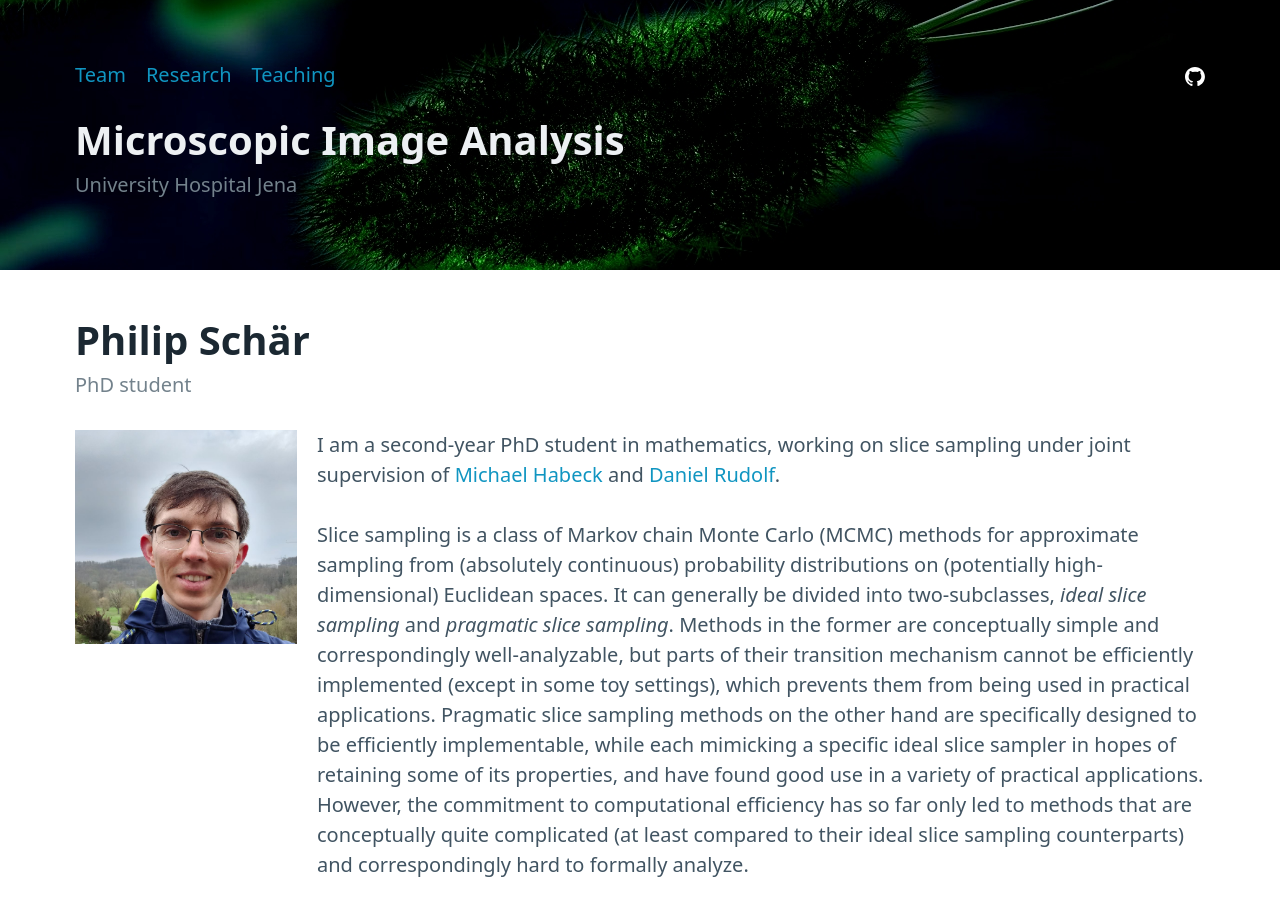
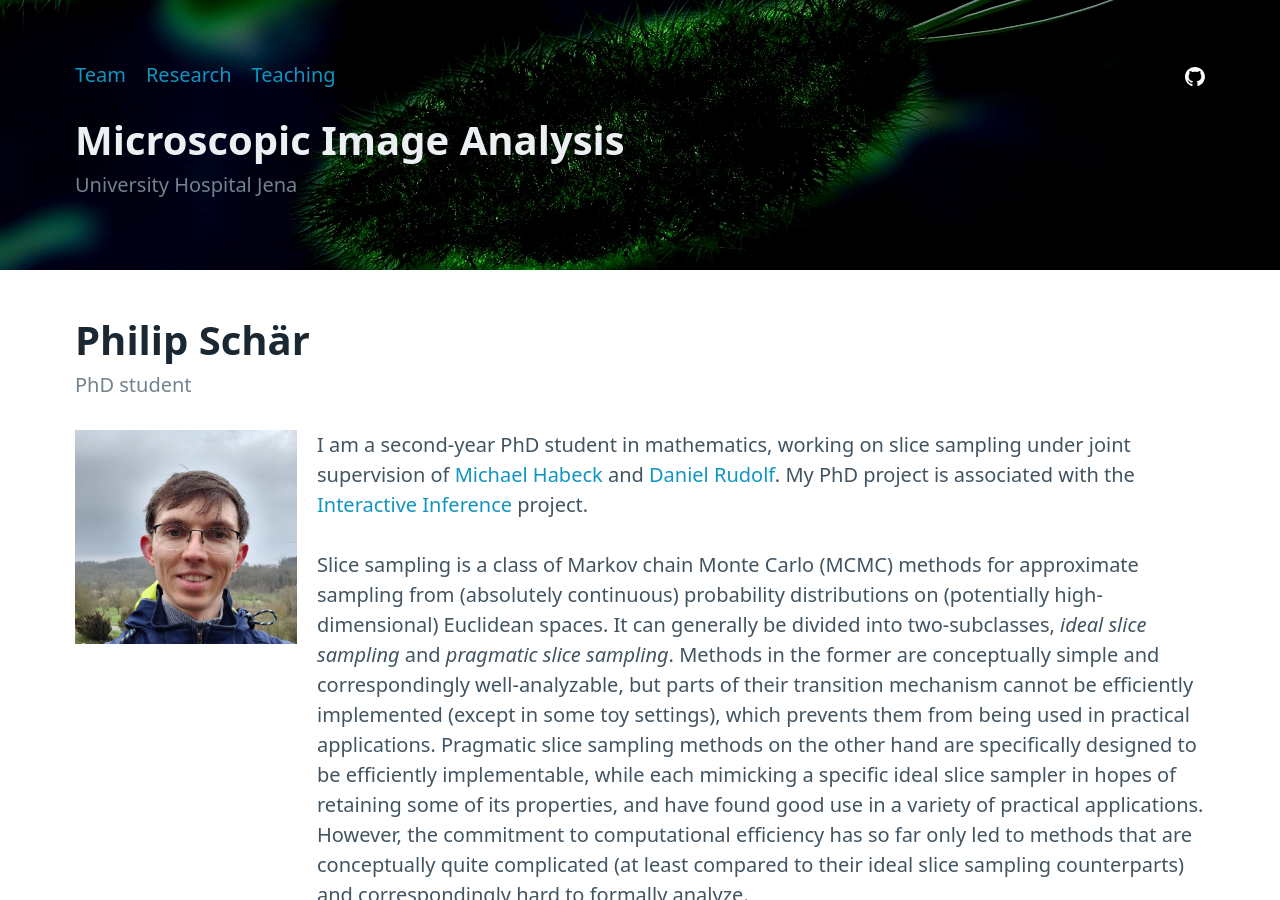
Before and after one commit to microscopic-image-analysis/microscopic-image-analysis.github.io, a Jekyll site: the page built from _team/philip-schaer.md, in a window 1280 px wide and 900 px high. Built offline with Jekyll 4.4.1, drawn with Linux system fonts in a browser that asks for light colours.

Commit message:
Added association to Interactive Inference to my personal page

```diff
--- a/_team/philip-schaer.md
+++ b/_team/philip-schaer.md
@@ -7,7 +7,7 @@
 layout: member
 ---
 
-I am a second-year PhD student in mathematics, working on slice sampling under joint supervision of [Michael Habeck](/team/michael-habeck.html) and [Daniel Rudolf](https://staff.fim.uni-passau.de/~rudolf/).
+I am a second-year PhD student in mathematics, working on slice sampling under joint supervision of [Michael Habeck](/team/michael-habeck.html) and [Daniel Rudolf](https://staff.fim.uni-passau.de/~rudolf/). My PhD project is associated with the [Interactive Inference](https://inference.uni-jena.de/) project.
 
 Slice sampling is a class of Markov chain Monte Carlo (MCMC) methods for approximate sampling from (absolutely continuous) probability distributions on (potentially high-dimensional) Euclidean spaces. It can generally be divided into two-subclasses, *ideal slice sampling* and *pragmatic slice sampling*. Methods in the former are conceptually simple and correspondingly well-analyzable, but parts of their transition mechanism cannot be efficiently implemented (except in some toy settings), which prevents them from being used in practical applications. Pragmatic slice sampling methods on the other hand are specifically designed to be efficiently implementable, while each mimicking a specific ideal slice sampler in hopes of retaining some of its properties, and have found good use in a variety of practical applications. However, the commitment to computational efficiency has so far only led to methods that are conceptually quite complicated (at least compared to their ideal slice sampling counterparts) and correspondingly hard to formally analyze.
 
```
